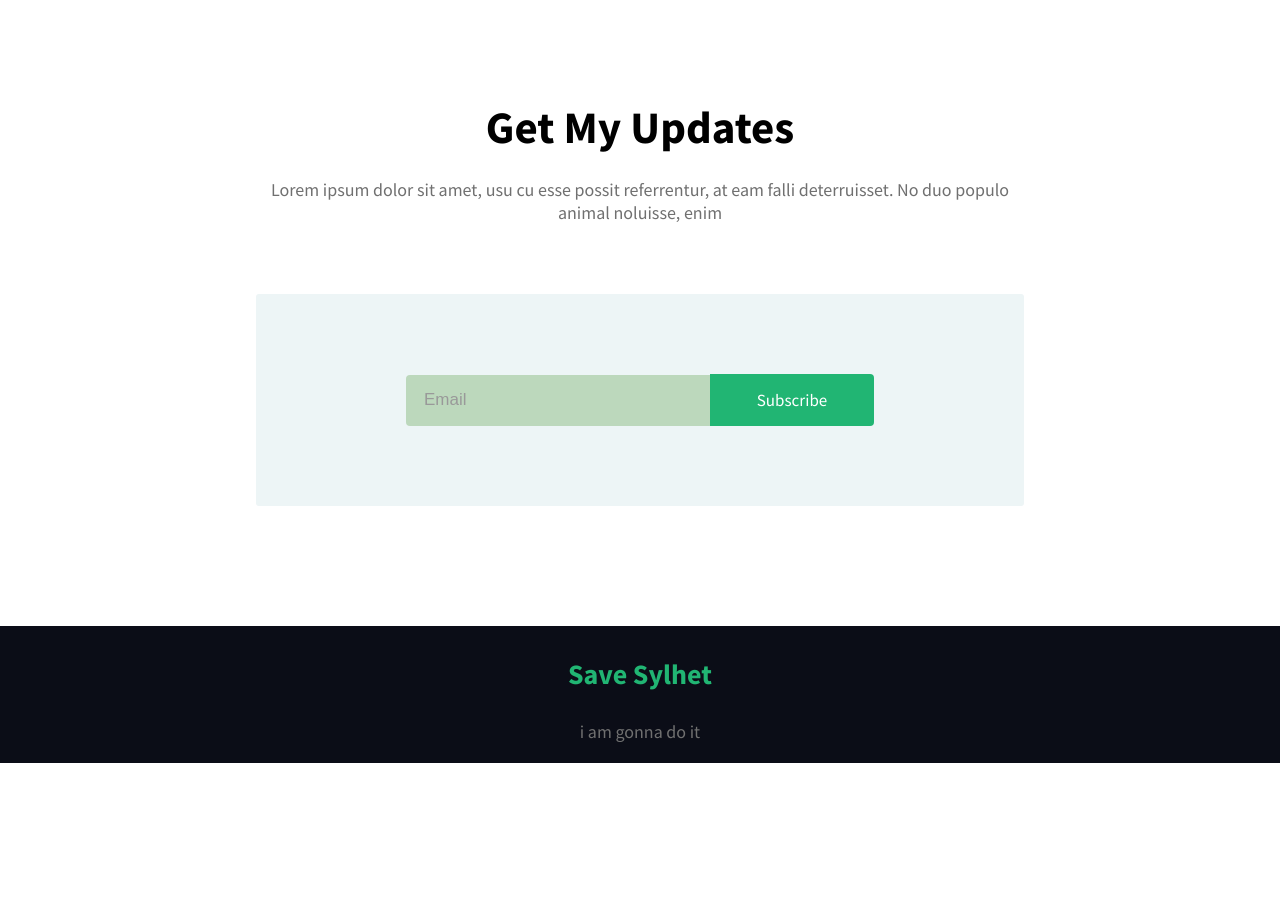
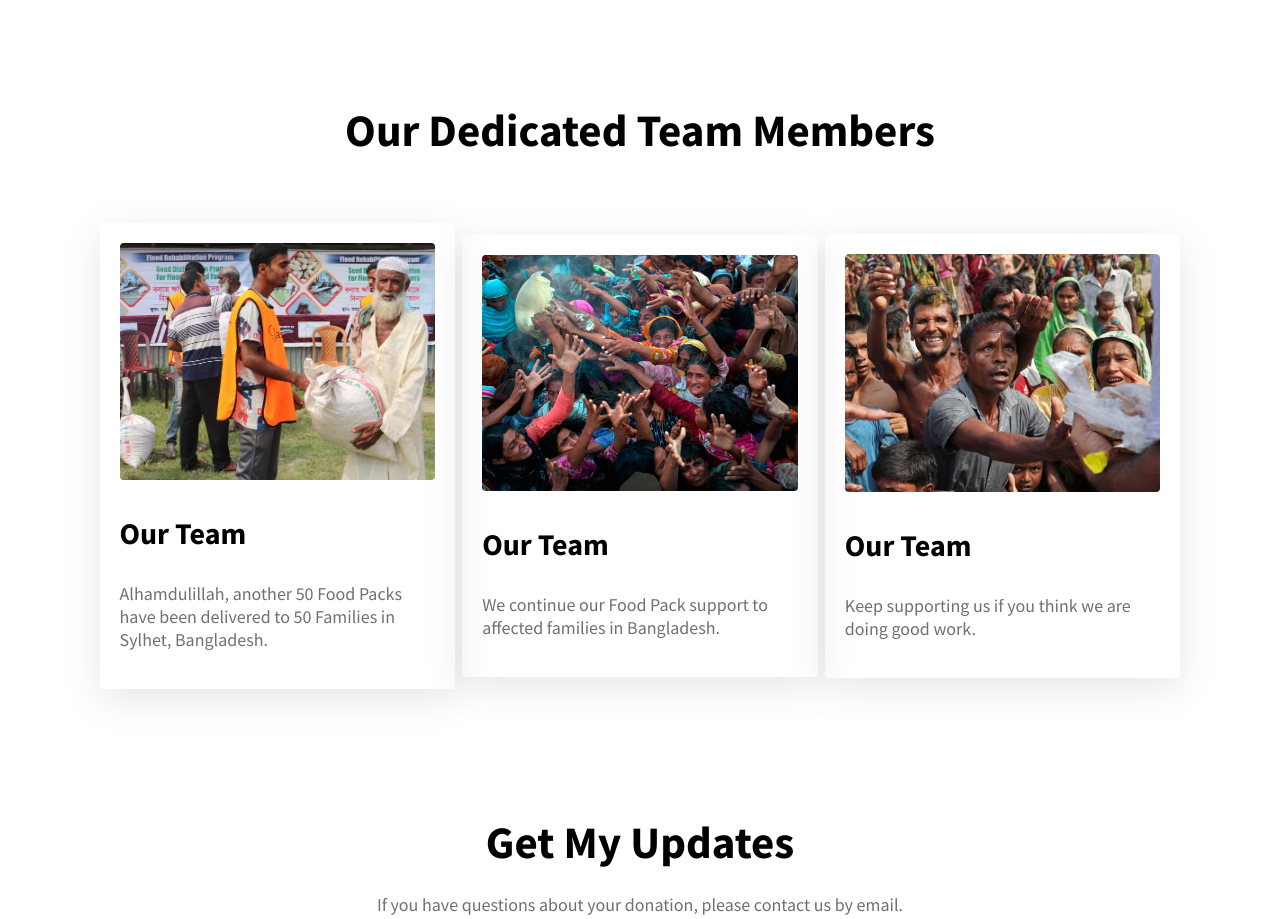
Before and after one commit to hussain322/donate-today, a plain HTML site: page index.html in a window 1280 px wide. Shown: the part 2177-3096 px from the top of the page. Before the commit the page ends 2940 px from the top, so only its background shows below. Drawn offline with Linux system fonts and the light colour scheme.

Commit message:
some text changed

```diff
--- a/index.html
+++ b/index.html
@@ -55,7 +55,7 @@
     <section class="donate-plan">
         <div class="donate-plan-heading">
             <h2>Our Donate Plan</h2>
-            <p>Lorem ipsum dolor sit amet, usu cu esse possit referrentur, at eam falli deterruisset. No duo populo animal noluisse, enim</p>
+            <p>All donations to this fundraiser go to the fundraiser creator's personal checking account. Stripe, Facebook's fundraising payment processor, distributes each donation after a 7 day hold to reduce risks, such as refunds and negative balances.</p>
         </div>
 
         <div class="donate-plan-content">
@@ -92,10 +92,34 @@
         </div>
     </section>
 
+    <section id="our-team">
+        <h2>Our Dedicated Team Members</h2>
+
+        <div class="our-team-content">
+            <div class="our-team-item">
+                <img src="images/donation10.jpg" alt="image">
+                <h3>Our Team</h3>
+                <p>Alhamdulillah, another 50 Food Packs have been delivered to 50 Families in Sylhet, Bangladesh. </p>
+            </div>
+
+            <div class="our-team-item">
+                <img src="images/donation6.jpg" alt="image">
+                <h3>Our Team</h3>
+                <p>We continue our Food Pack support to affected families in Bangladesh.</p>
+            </div>
+
+            <div class="our-team-item">
+                <img src="images/Mask group.png" alt="image">
+                <h3>Our Team</h3>
+                <p>Keep supporting us if you think we are doing good work. </p>
+            </div>
+        </div>
+    </section>
+
     <section class="updates">
         <div class="updates-heading">
             <h2>Get My Updates</h2>
-            <p>Lorem ipsum dolor sit amet, usu cu esse possit referrentur, at eam falli deterruisset. No duo populo animal noluisse, enim</p>
+            <p>If you have questions about your donation, please contact us by email.</p>
         </div>
 
         <div class="subscribe-form">
--- a/style.css
+++ b/style.css
@@ -163,6 +163,38 @@ h2 {
     background-color: #f0fff0;
 }
 
+#our-team{
+    width: 85%;
+    margin: 100px auto;
+}
+
+#our-team h2{
+    text-align: center;
+}
+
+.our-team-content{
+    width: 100%;
+    margin-top: 60px;
+    display: flex;
+}
+
+.our-team-item{
+    width: 29%;
+    margin: auto;
+    padding: 20px;
+    box-shadow: 0px 10px 40px rgba(0, 0, 0, 0.1);
+    border-radius: 4px;
+}
+
+.our-team-item img{
+    width: 100%;
+    border-radius: 4px;
+}
+
+.our-team-item h3{
+    font-size: 30px;
+}
+
 .updates{
     margin: 120px 20%;
 }
```
Also changed, not shown: images/Mask group.png (added).
